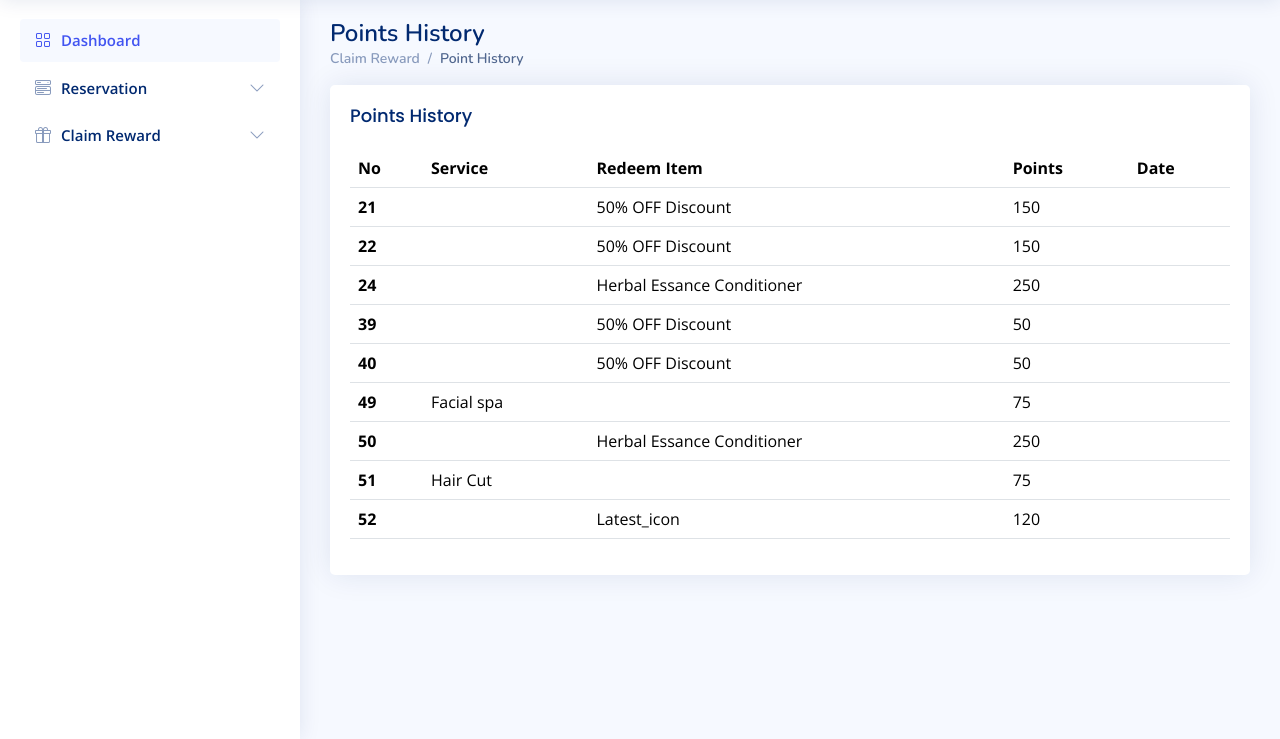
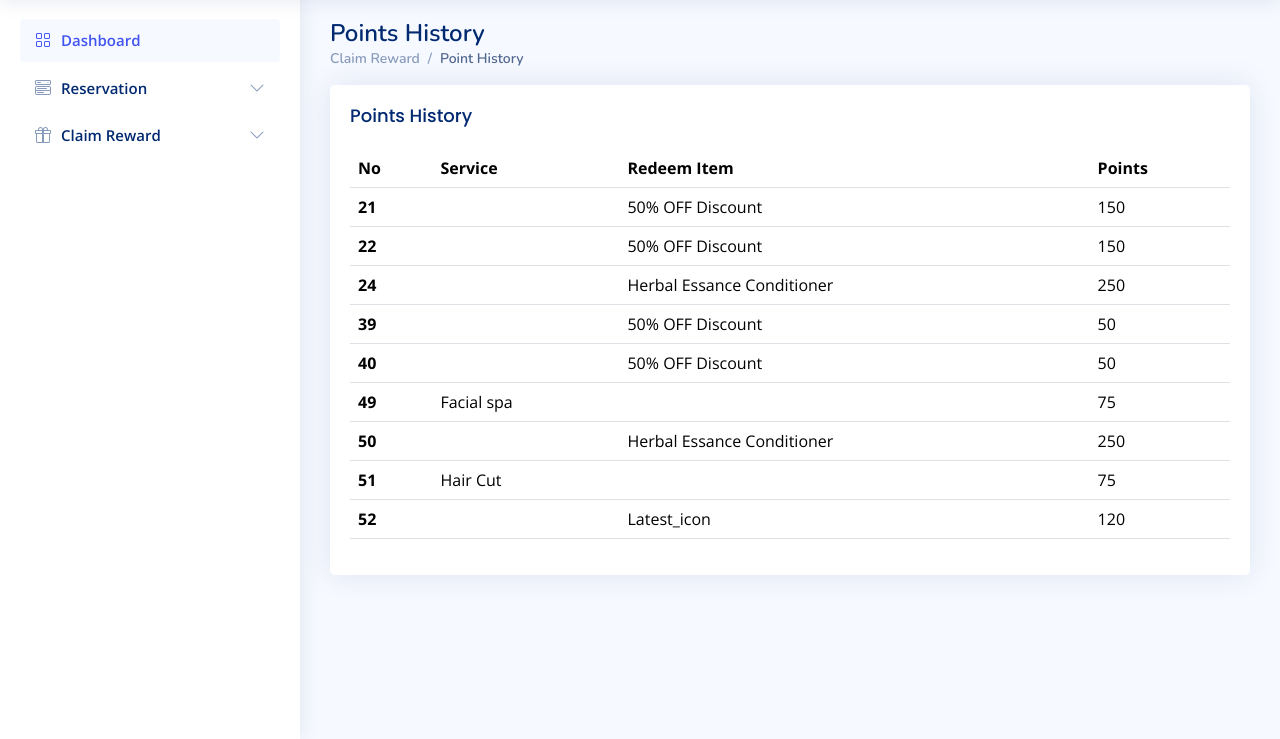
Before and after one commit to elenchelian/Salon, a PHP site: page /point_history.php in a window 1280 px wide. Shown: the part 61-800 px from the top of the page. Run offline with PHP 8.4, Linux system fonts and the light colour scheme; a user stored in the database is signed in; data comes from the database, SQL or seed files in the repository; some libraries are stand-ins or nearby versions.

Commit message:
completed

```diff
--- a/User/point_history.php
+++ b/User/point_history.php
@@ -215,7 +215,7 @@ $conn = mysqli_connect("localhost", "root", "", "salon");
                 <th scope="col">Service</th>
                 <th scope="col">Redeem Item</th>
                 <th scope="col">Points</th>
-                <th scope="col">Date</th>
+                <!-- <th scope="col">Date</th> -->
 
               </tr>
             </thead>
@@ -231,7 +231,7 @@ $conn = mysqli_connect("localhost", "root", "", "salon");
                 <td><?php echo $row['service']; ?></td>
                 <td><?php echo $row['redeem_item']; ?></td>
                 <td><?php echo $row['points']; ?></td>
-                <td><?php echo $row['date']; ?></td>
+                <!-- <td><?php echo $row['date']; ?></td> -->
 
               </tr>
               <?php
```
